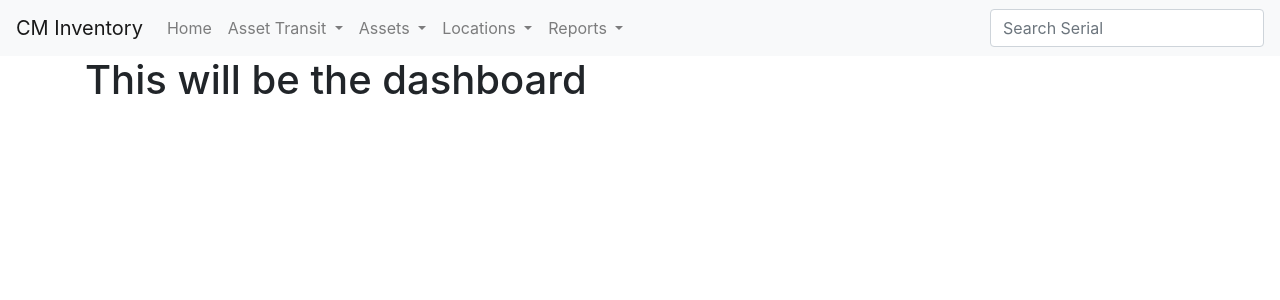
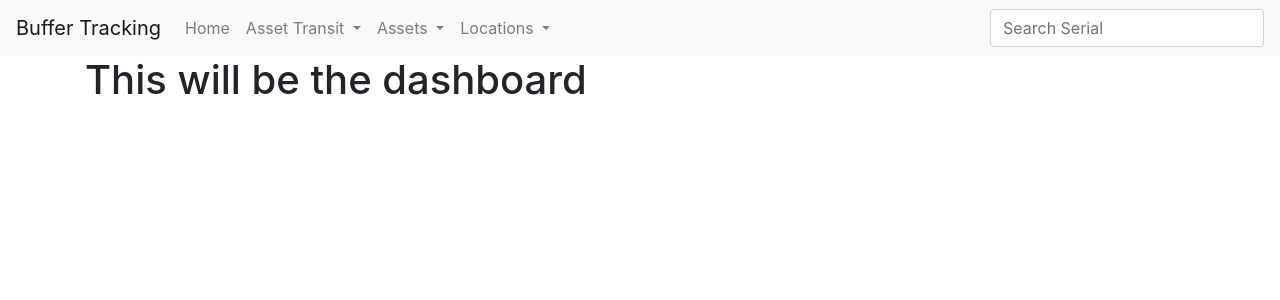
Before and after one commit to nadiasyafiqah/cm-tracking, a PHP site: page /buffertrack/index.php in a window 1280 px wide. Shown: the top 300 px of the page. Run offline with PHP 8.4, Linux system fonts and the light colour scheme; data that the repository does not hold is empty; some libraries are stand-ins or nearby versions.

Commit message:
Update navbar

```diff
--- a/buffertrack/inc/layouts/navbar.php
+++ b/buffertrack/inc/layouts/navbar.php
@@ -1,5 +1,5 @@
 <nav class="navbar navbar-expand-lg navbar-light bg-light">
-  <a class="navbar-brand" href="#">CM Inventory</a>
+  <a class="navbar-brand" href="#">Buffer Tracking</a>
   <button class="navbar-toggler" type="button" data-toggle="collapse" data-target="#navbarSupportedContent" aria-controls="navbarSupportedContent" aria-expanded="false" aria-label="Toggle navigation">
     <span class="navbar-toggler-icon"></span>
   </button>
@@ -7,7 +7,7 @@
   <div class="collapse navbar-collapse" id="navbarSupportedContent">
     <ul class="navbar-nav mr-auto">
       <li class="nav-item">
-        <a class="nav-link" href="#">Home <span class="sr-only">(current)</span></a>
+        <a class="nav-link" href="index.php">Home</a>
       </li>
       <li class="nav-item dropdown">
       <a class="nav-link dropdown-toggle" href="transit.php" id="navbarDropdown" role="button" data-toggle="dropdown" aria-haspopup="true" aria-expanded="false">
@@ -36,14 +36,6 @@
         <a class="dropdown-item" href="locations.php?action=add">Add Locations</a>
       </div>
       </li>
-      <li class="nav-item dropdown">
-      <a class="nav-link dropdown-toggle" href="#" id="navbarDropdown" role="button" data-toggle="dropdown" aria-haspopup="true" aria-expanded="false">
-      Reports
-      </a>
-      <div class="dropdown-menu" aria-labelledby="navbarDropdown">
-        <a class="dropdown-item" href="locations.php">Qty per Location</a>
-      </div>
-      </li>
     </ul>
     <div>
       <form class="form-inline" action="search.php" method="post">
```
